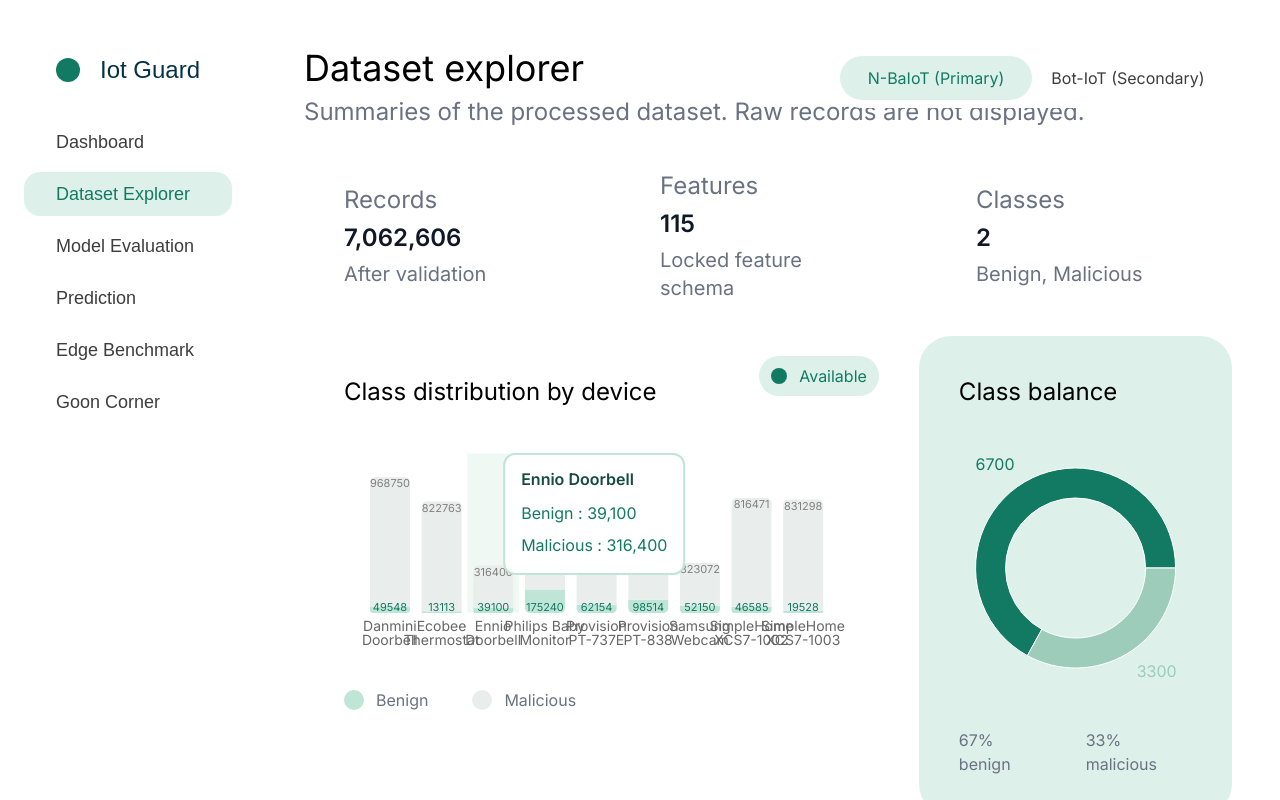
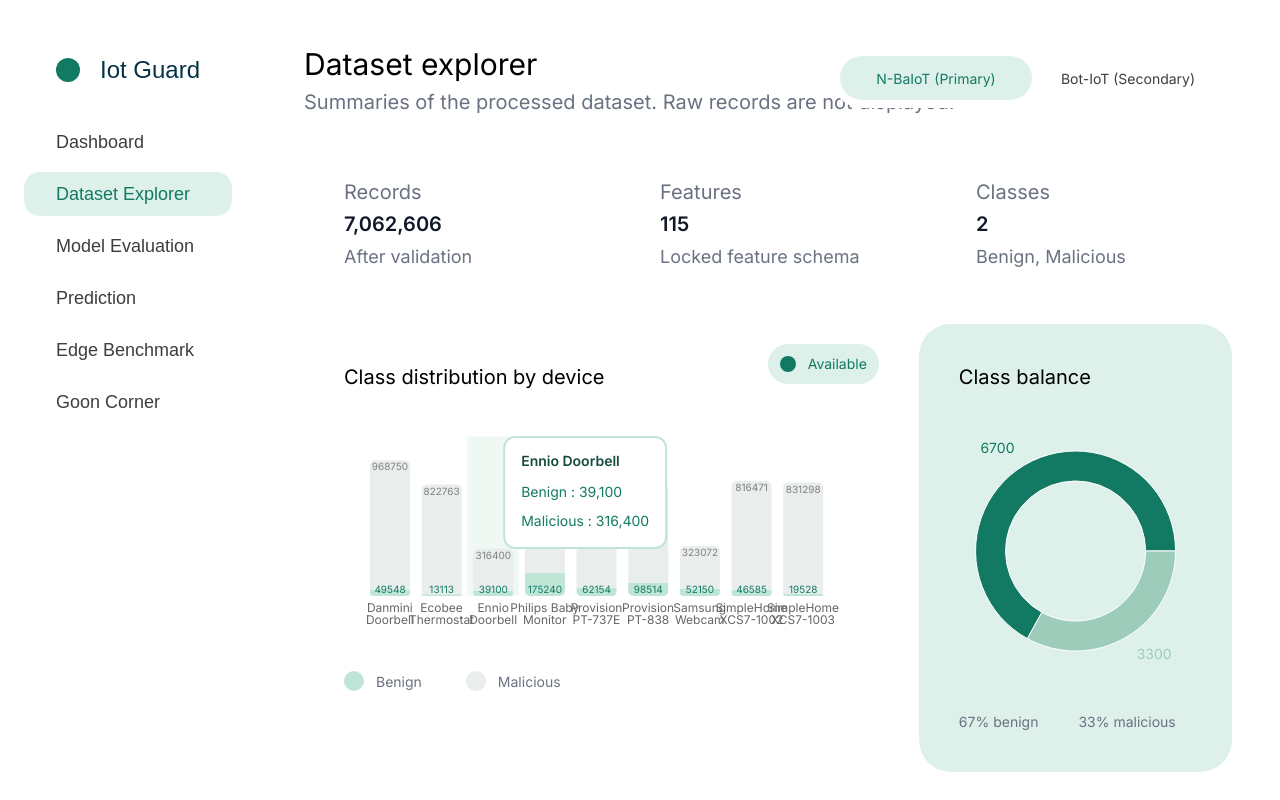
Before and after one commit to sonnnguyennn/cos30049hn-grp1_5, a Next.js app in the folder frontend/: page /dashboard/dataset-explorer in a window 1280 px wide. Built offline with nearby package versions, Linux system fonts and the light colour scheme; some icons are missing; a web font is replaced by a local one.

Commit message:
text size rework

```diff
--- a/frontend/src/app/dashboard/layout.tsx
+++ b/frontend/src/app/dashboard/layout.tsx
@@ -7,7 +7,7 @@ export default function Layout({ children }: { children: React.ReactNode }) {
   return (
     <div className="flex h-screen flex-col md:flex-row md:overflow-hidden">
       <SideNav />
-      <div className={`${inter.className} antialiased min-w-0 grow p-6 md:overflow-y-auto md:p-12`}>{children}</div>
+      <div className={`${inter.className} page-content antialiased min-w-0 grow p-6 md:overflow-y-auto md:p-12`}>{children}</div>
     </div>
   );
 }
--- a/frontend/src/app/globals.css
+++ b/frontend/src/app/globals.css
@@ -24,3 +24,18 @@ body {
   color: var(--foreground);
   font-family: Arial, Helvetica, sans-serif;
 }
+
+/* Keep the compact text scale inside page content, outside the side navigation. */
+.page-content {
+  --text-xs: 0.6875rem;
+  --text-sm: 0.75rem;
+  --text-base: 0.875rem;
+  --text-lg: 1rem;
+  --text-xl: 1.125rem;
+  --text-2xl: 1.25rem;
+  --text-3xl: 1.5rem;
+  --text-4xl: 1.875rem;
+  --text-5xl: 2.25rem;
+
+  font-size: var(--text-base);
+}
--- a/frontend/src/app/ui/dataset-explorer/class-distribution.tsx
+++ b/frontend/src/app/ui/dataset-explorer/class-distribution.tsx
@@ -51,7 +51,7 @@ export default function ClassDistribution({ currentDataset }: Props) {
                 <XAxis
                     dataKey="device"
                     interval={0}
-                    tick={{ width: 100, maxLines: 1, fontSize: 14 }}
+                    tick={{ width: 100, maxLines: 1, fontSize: 12 }}
                     axisLine={false}
                     tickLine={false}
                 />
@@ -73,11 +73,11 @@ export default function ClassDistribution({ currentDataset }: Props) {
                 />
                 {/* LabelList with a formatter covers the common case ... */}
                 <Bar dataKey="benign" stackId="goon" fill='#BFE5D7' barSize={40} radius={[0, 0, 5, 5]}>
-                    <LabelList dataKey="benign" position="bottom" fontSize={11} offset={-10} fill='#127A63' />
+                    <LabelList dataKey="benign" position="bottom" fontSize={10} offset={-10} fill='#127A63' />
                 </Bar>
                 {/* ... and a `content` component covers everything else. */}
                 <Bar dataKey="malicious" stackId="goon" fill='#E9EEED' radius={[5, 5, 0, 0]}>
-                    <LabelList dataKey="malicious" fontSize={11} position="top" offset={-10} />
+                    <LabelList dataKey="malicious" fontSize={10} position="top" offset={-10} />
                 </Bar>
                 <RechartsDevtools />
             </BarChart>
--- a/frontend/src/app/ui/prediction/prediction-table.tsx
+++ b/frontend/src/app/ui/prediction/prediction-table.tsx
@@ -9,7 +9,7 @@ import type { Analysis, TrafficLabel } from './types';
 
 type SortField = 'row' | 'sample_name' | 'score' | 'confidence';
 const emptyFilters = { query: '', prediction: 'all', match: 'all' };
-const menuItemSx = { '&.Mui-selected, &.Mui-selected:hover': { bgcolor: '#DDF1EA' } };
+const menuItemSx = { fontSize: '0.875rem', '&.Mui-selected, &.Mui-selected:hover': { bgcolor: '#DDF1EA' } };
 
 function Label({ label }: { label: TrafficLabel | null }) {
     if (label === null) return <span className="text-gray-400">Not provided</span>;
@@ -62,7 +62,7 @@ export default function PredictionTable({ rows }: { rows: Analysis['results'] })
     return (
         <Box component="section" className="min-w-0 overflow-hidden rounded-3xl border border-[#E3EBE7]" sx={{
             fontFamily: 'inherit', color: '#3D3D3D',
-            '& .MuiTableCell-root, & .MuiInputBase-root, & .MuiFormLabel-root, & .MuiTablePagination-root, & .MuiTablePagination-selectLabel, & .MuiTablePagination-displayedRows': { fontFamily: 'inherit', fontSize: '1rem' },
+            '& .MuiTableCell-root, & .MuiInputBase-root, & .MuiFormLabel-root, & .MuiTablePagination-root, & .MuiTablePagination-selectLabel, & .MuiTablePagination-displayedRows': { fontFamily: 'inherit', fontSize: 'var(--text-base)' },
             '& .MuiOutlinedInput-root': { bgcolor: 'white', borderRadius: '12px' },
             '& .MuiOutlinedInput-root.Mui-focused .MuiOutlinedInput-notchedOutline': { borderColor: '#127A63' },
             '& .MuiInputLabel-root.Mui-focused': { color: '#127A63' },
@@ -147,6 +147,7 @@ export default function PredictionTable({ rows }: { rows: Analysis['results'] })
             <TablePagination
                 component="div" count={filtered.length} page={currentPage} rowsPerPage={rowsPerPage}
                 rowsPerPageOptions={[10, 25, 50, 100]} showFirstButton showLastButton
+                slotProps={{ menuItem: { sx: menuItemSx } }}
                 onPageChange={(_, nextPage) => setPage(nextPage)}
                 onRowsPerPageChange={(event) => { setRowsPerPage(Number(event.target.value)); setPage(0); }}
                 sx={{
```
